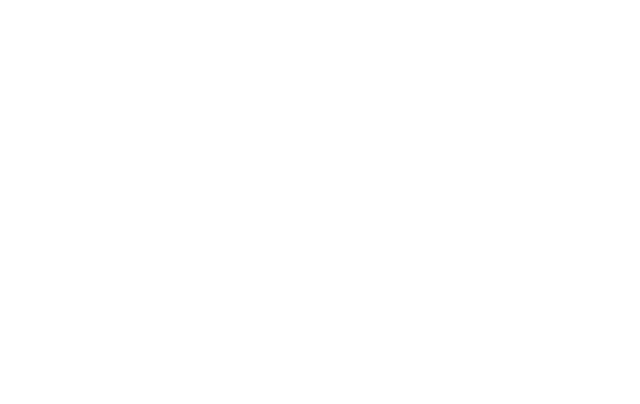
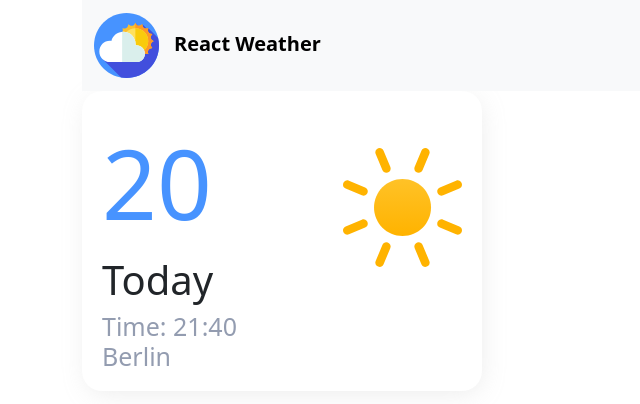
Before and after one commit to fallintovoid/react_ts_weather, a React (Create React App) app: page / in a window 1280 px wide. Shown: the top 404 px of the page, without its empty margins (0-640 px from the left). Built offline with nearby package versions, Linux system fonts and the light colour scheme.

Commit message:
this day completed

```diff
--- a/package.json
+++ b/package.json
@@ -10,9 +10,12 @@
     "@types/node": "^16.11.42",
     "@types/react": "^18.0.14",
     "@types/react-dom": "^18.0.5",
+    "normalize.css": "^8.0.1",
     "react": "^18.2.0",
+    "react-bootstrap": "^2.4.0",
     "react-dom": "^18.2.0",
     "react-scripts": "5.0.1",
+    "sass": "^1.53.0",
     "typescript": "^4.7.4",
     "web-vitals": "^2.1.4"
   },
--- a/public/index.html
+++ b/public/index.html
@@ -4,6 +4,12 @@
     <meta charset="utf-8" />
     <meta name="viewport" content="width=device-width, initial-scale=1" />
     <meta name="theme-color" content="#000000" />
+    <link
+      rel="stylesheet"
+      href="https://cdn.jsdelivr.net/npm/bootstrap@5.1.3/dist/css/bootstrap.min.css"
+      integrity="sha384-1BmE4kWBq78iYhFldvKuhfTAU6auU8tT94WrHftjDbrCEXSU1oBoqyl2QvZ6jIW3"
+      crossorigin="anonymous"
+    />
     <title>React App</title>
   </head>
   <body>
--- a/src/App.tsx
+++ b/src/App.tsx
@@ -1,10 +1,15 @@
 import React from 'react';
+import Home from './pages/Home/Home';
+import './styles/index.scss'
+import Header from './shared/Header/Header';
 
 function App() {
-  return (
-    <div className="App">
-    </div>
-  );
+    return (
+      <div className="container">
+          <Header/>
+          <Home/>
+      </div>
+    );
 }
 
 export default App;
--- /dev/null
+++ b/src/images/GlobalSvgSelector.tsx
@@ -0,0 +1,41 @@
+import React from 'react'
+
+type Props = {
+    id: string,
+}
+
+const GlobalSvgSelector = ({id}: Props) => {
+  switch (id) {
+    case 'header-logo':
+        return (
+            <svg xmlns="http://www.w3.org/2000/svg" width="65" height="65" viewBox="0 0 65 65" fill="none">
+                <path d="M32.5 65C50.4493 65 65 50.4493 65 32.5C65 14.5507 50.4493 0 32.5 0C14.5507 0 0 14.5507 0 32.5C0 50.4493 14.5507 65 32.5 65Z" fill="#4793FF"/>
+                <path d="M65 32.5C65 29.8954 64.6916 27.3631 64.113 24.9358L54.3423 15.1651L53.0241 15.7211L48.3235 11.1622C48.3235 11.1622 46.5495 14.0707 44.5394 12.8753L41.3829 9.7971L41.1963 14.2822L8.78809 46.265L27.0688 64.5457C28.8351 64.8429 30.6492 65 32.5 65C50.4493 65 65 50.4493 65 32.5Z" fill="#424FDD"/>
+                <path d="M58.3388 29.0023L59.7103 28.1252L58.2388 27.1841C56.6468 26.1659 56.217 24.03 57.2916 22.4755L58.2847 21.0386L56.6808 20.7601C54.8077 20.4347 53.5845 18.6126 53.9927 16.7559L54.3422 15.1659L52.6363 15.5409C50.7905 15.9467 48.9765 14.7403 48.637 12.8812L48.3233 11.163L46.9922 12.1001C45.4377 13.1946 43.2843 12.7711 42.26 11.1694L41.3829 9.79797L40.4418 11.2695C39.4237 12.8615 37.2878 13.2912 35.7333 12.2167L34.2964 11.2235L34.0179 12.8275C33.6925 14.7005 31.8705 15.9237 30.0136 15.5156L28.4237 15.1661L28.7987 16.8719C29.2044 18.7177 27.998 20.5317 26.1389 20.8712L24.4207 21.1849L25.3579 22.516C26.4524 24.0705 26.0288 26.2239 24.4272 27.2482L23.0557 28.1253L24.5271 29.0664C26.1192 30.0846 26.5488 32.2204 25.4743 33.775L24.4812 35.2118L26.0851 35.4904C27.9581 35.8157 29.1813 37.6379 28.7732 39.4946L28.4237 41.0845L30.1296 40.7095C31.9753 40.3038 33.7894 41.5102 34.1288 43.3693L34.4425 45.0876L35.7736 44.1505C37.3282 43.056 39.4816 43.4795 40.5058 45.0812L41.3829 46.4526L42.324 44.9811C43.3422 43.3891 45.4781 42.9594 47.0326 44.0339L48.4695 45.0271L48.748 43.4231C49.0734 41.5501 50.8955 40.3269 52.7522 40.735L54.3422 41.0845L53.9672 39.3787C53.5614 37.5329 54.7678 35.7189 56.6269 35.3794L58.3453 35.0657L57.4081 33.7346C56.3136 32.1801 56.7371 30.0265 58.3388 29.0023Z" fill="#FDBF2D"/>
+                <path d="M57.4082 33.734L58.3451 35.0644L56.6275 35.378C54.7676 35.7183 53.5615 37.5324 53.9678 39.3783L54.3423 41.0833L52.7529 40.7342C50.8955 40.3254 49.0738 41.5492 48.7475 43.4218L48.4695 45.0265L47.0323 44.0324C45.4784 42.9584 43.3418 43.3875 42.3237 44.9795L41.3829 46.4521V9.79697L42.2602 11.1681C43.2847 12.7702 45.4378 13.1942 46.9917 12.0986L48.3235 11.1617L48.637 12.8807C48.976 14.7393 50.7902 15.9453 52.6361 15.5403L54.3423 15.1645L53.9932 16.7553C53.5844 18.6113 54.8082 20.4344 56.6808 20.7594L58.2842 21.0374L57.2914 22.4745C56.2174 24.0297 56.6465 26.165 58.2385 27.1832L59.7099 28.1239L58.3388 29.0012C56.7366 30.0257 56.3139 32.1788 57.4082 33.734Z" fill="#FD9827"/>
+                <path d="M41.383 40.9704C48.4777 40.9704 54.2291 35.219 54.2291 28.1243C54.2291 21.0296 48.4777 15.2782 41.383 15.2782C34.2883 15.2782 28.5369 21.0296 28.5369 28.1243C28.5369 35.219 34.2883 40.9704 41.383 40.9704Z" fill="#FFE05F"/>
+                <path d="M54.2293 28.1239C54.2293 35.2193 48.4771 40.9703 41.3829 40.9703V15.2788C48.4771 15.2788 54.2293 21.0298 54.2293 28.1239Z" fill="#F9CB0D"/>
+                <path d="M42.5274 32.2419C42.1958 32.2419 41.8694 32.2632 41.5478 32.3006C41.5794 31.9404 41.5966 31.576 41.5966 31.2076C41.5966 24.3886 36.0687 18.8605 29.2495 18.8605C23.5703 18.8605 18.7873 22.6953 17.3468 27.9164C16.8894 27.8562 16.4229 27.8247 15.9491 27.8247C10.0886 27.8247 5.33777 32.5755 5.33777 38.4361C5.33777 44.2966 10.0886 49.0474 15.9491 49.0474H42.5274C47.1682 49.0474 50.9302 45.2853 50.9302 40.6447C50.9302 36.0039 47.1682 32.2419 42.5274 32.2419Z" fill="white"/>
+                <path d="M50.9302 40.6435C50.9302 45.2846 47.1684 49.0466 42.5272 49.0466H28.134V18.9097C28.5016 18.8759 28.8735 18.8595 29.2498 18.8595C36.0691 18.8595 41.5969 24.3873 41.5969 31.2066C41.5969 31.5753 41.5795 31.9395 41.5478 32.2996C41.8696 32.2625 42.1956 32.2406 42.5272 32.2406C47.1684 32.2406 50.9302 36.0035 50.9302 40.6435Z" fill="#DAEFEC"/>
+            </svg>
+        )
+    case 'sun':
+        return (
+            <svg xmlns="http://www.w3.org/2000/svg" width="119" height="119" viewBox="0 0 48 48" fill="none">
+                <path d="M24.0092 35.5016C30.3584 35.5016 35.5055 30.3547 35.5055 24.0058C35.5055 17.6568 30.3584 12.5099 24.0092 12.5099C17.6599 12.5099 12.5128 17.6568 12.5128 24.0058C12.5128 30.3547 17.6599 35.5016 24.0092 35.5016Z" fill="url(#paint0_linear_2_547)"/>
+                <path d="M34.8135 2.40051L32.1118 8.92324C31.2312 11.0477 28.0444 9.72795 28.925 7.60352L31.6267 1.08079C32.5073 -1.04363 35.6941 0.276087 34.8135 2.40051ZM19.0727 40.3988L16.371 46.9215C15.4904 49.0459 12.3036 47.7262 13.1842 45.6018L15.8859 39.0791C16.7665 36.9546 19.9533 38.2743 19.0727 40.3988ZM46.9215 16.3748L40.3984 19.0763C38.2739 19.9569 36.9541 16.7703 39.0786 15.8897L45.6017 13.1882C47.7262 12.3076 49.046 15.4942 46.9215 16.3748ZM8.92137 32.1149L2.39833 34.8164C0.273802 35.697 -1.04598 32.5104 1.07855 31.6298L7.60158 28.9283C9.72611 28.0477 11.0459 31.2343 8.92137 32.1149ZM45.6017 34.8187L39.0786 32.1172C36.9541 31.2366 38.2739 28.05 40.3984 28.9306L46.9215 31.6321C49.046 32.5127 47.7262 35.6993 45.6017 34.8187ZM7.60158 19.0786L1.07855 16.3771C-1.04598 15.4965 0.273802 12.3099 2.39833 13.1905L8.92137 15.892C11.0459 16.7726 9.72611 19.9592 7.60158 19.0786ZM16.3687 1.0785L19.0704 7.60122C19.951 9.72565 16.7642 11.0454 15.8836 8.92094L13.1819 2.39821C12.3013 0.273788 15.4881 -1.04593 16.3687 1.0785ZM32.1095 39.0768L34.8112 45.5995C35.6918 47.7239 32.505 49.0436 31.6244 46.9192L28.9227 40.3965C28.0421 38.2721 31.2289 36.9523 32.1095 39.0768Z" fill="#FFB300"/>
+                <defs>
+                <linearGradient id="paint0_linear_2_547" x1="24.0092" y1="12.5099" x2="24.0092" y2="35.1951" gradientUnits="userSpaceOnUse">
+                <stop stop-color="#FFC227"/>
+                <stop offset="1" stop-color="#FFB300"/>
+                </linearGradient>
+                </defs>
+            </svg>
+        )
+
+    default:
+        return null;
+  }
+}
+
+export default GlobalSvgSelector
--- /dev/null
+++ b/src/pages/Home/Home.tsx
@@ -0,0 +1,14 @@
+import React from 'react'
+import ThisDay from './components/ThisDay/ThisDay'
+
+type Props = {}
+
+const Home = (props: Props) => {
+  return (
+    <div>
+        <ThisDay/>
+    </div>
+  )
+}
+
+export default Home
--- /dev/null
+++ b/src/pages/Home/components/ThisDay/ThisDay.module.scss
@@ -0,0 +1,38 @@
+.this_day {
+    width: 400px;
+    height: 300px;
+    box-shadow: 2px 5px 25px -3px rgba(180, 180, 180, 0.25);
+    border-radius: 20px;
+    padding: 20px;
+    display: flex;
+    flex-direction: column;
+    justify-content: space-between;
+}
+
+.grad {
+    font-weight: 500;
+    font-size: 96px;
+    color: #4793FF;
+}
+.day {
+    font-style: normal;
+    font-weight: 400;
+    font-size: 40px;
+    line-height: 49px;
+}
+.temp_and_icon {
+    display: flex;
+    justify-content: space-between;
+}
+.icon {
+    display: flex;
+    align-items: center;
+    justify-content: center;
+}
+.time, .place {
+    font-style: normal;
+    font-weight: 400;
+    font-size: 25px;
+    line-height: 30px;
+    color: #939CB0;
+}
--- /dev/null
+++ b/src/pages/Home/components/ThisDay/ThisDay.tsx
@@ -0,0 +1,35 @@
+import React from 'react'
+import GlobalSvgSelector from '../../../../images/GlobalSvgSelector'
+import s from './ThisDay.module.scss'
+
+type Props = {}
+
+const ThisDay = (props: Props) => {
+  return (
+    <div className={s.this_day}>
+        <div className={s.temp_and_icon}>
+            <div className={s.temparature}>
+                <div className={s.grad}>
+                    20
+                </div>
+                <div className={s.day}>
+                    Today
+                </div>
+            </div>
+            <div className={s.icon}>
+                <GlobalSvgSelector id={`sun`}/>
+            </div>
+        </div>
+        <div className={s.place_and_time}>
+            <div className={s.time}>
+                Time: 21:40
+            </div>
+            <div className={s.place}>
+                Berlin
+            </div>
+        </div>
+    </div>
+  )
+}
+
+export default ThisDay
--- /dev/null
+++ b/src/shared/Header/Header.module.scss
@@ -0,0 +1,8 @@
+.header {
+    height: 65px;
+}
+.brand {
+    font-weight: bold;
+    color: black;
+    margin-left: 15px;
+}
--- /dev/null
+++ b/src/shared/Header/Header.tsx
@@ -0,0 +1,24 @@
+import React from 'react'
+import { Navbar, Container } from 'react-bootstrap'
+import GlobalSvgSelector from '../../images/GlobalSvgSelector'
+import s from './Header.module.scss'
+
+const Header = () => {
+  return (
+    <>
+        <Navbar bg="light" variant="dark">
+            <Container>
+                <Navbar.Brand href="#home">
+                    <GlobalSvgSelector id={`header-logo`}/>
+                    <span className={s.brand}>
+                        React Weather
+                    </span>
+                </Navbar.Brand>
+            </Container>
+        </Navbar>
+    </>
+
+  )
+}
+
+export default Header
--- /dev/null
+++ b/src/styles/index.scss
@@ -0,0 +1,9 @@
+@import '~normalize.css';
+
+body {
+    display: flex;
+    justify-content: center;
+}
+.container {
+    width: 1200px;
+}
```
Also changed, not shown: src/pages/Home/Home.module.scss (added), src/styles/variables.scss (added), 1 other file (tests, documents, lock files or other folders).
